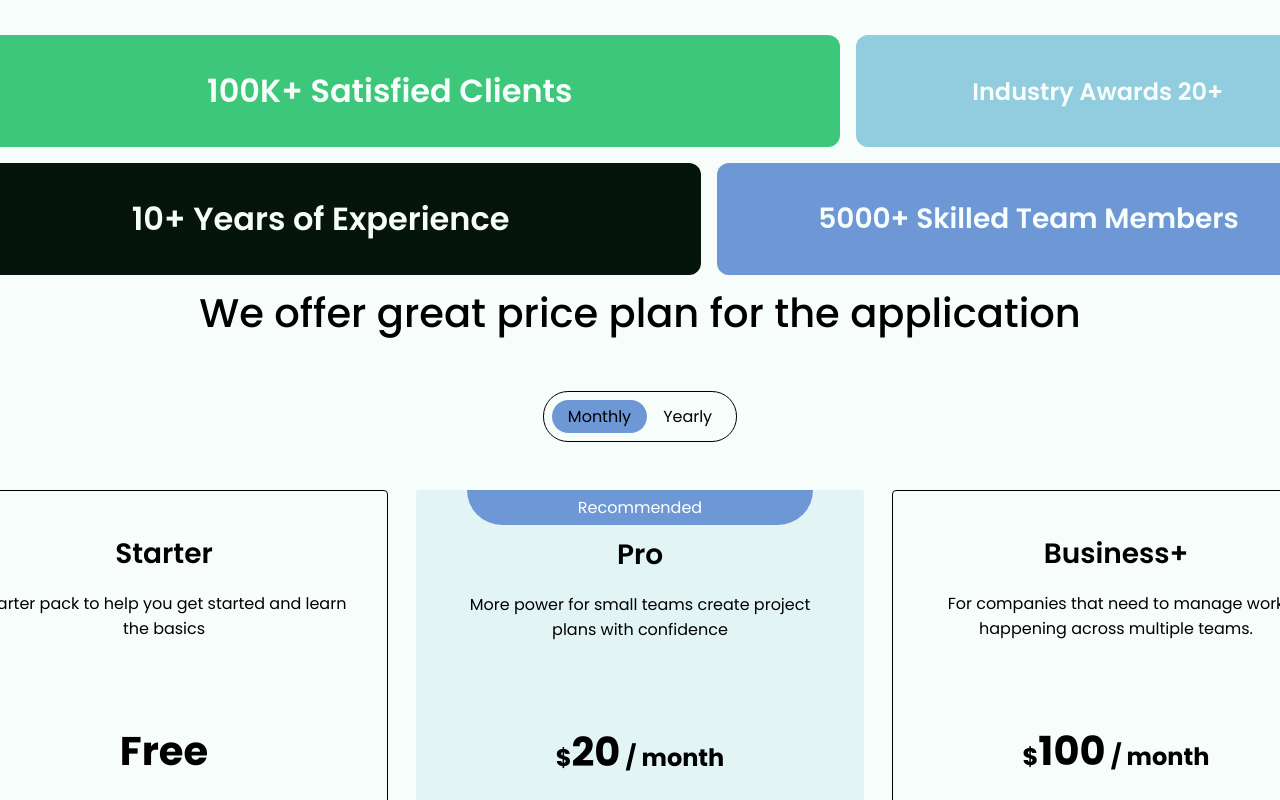
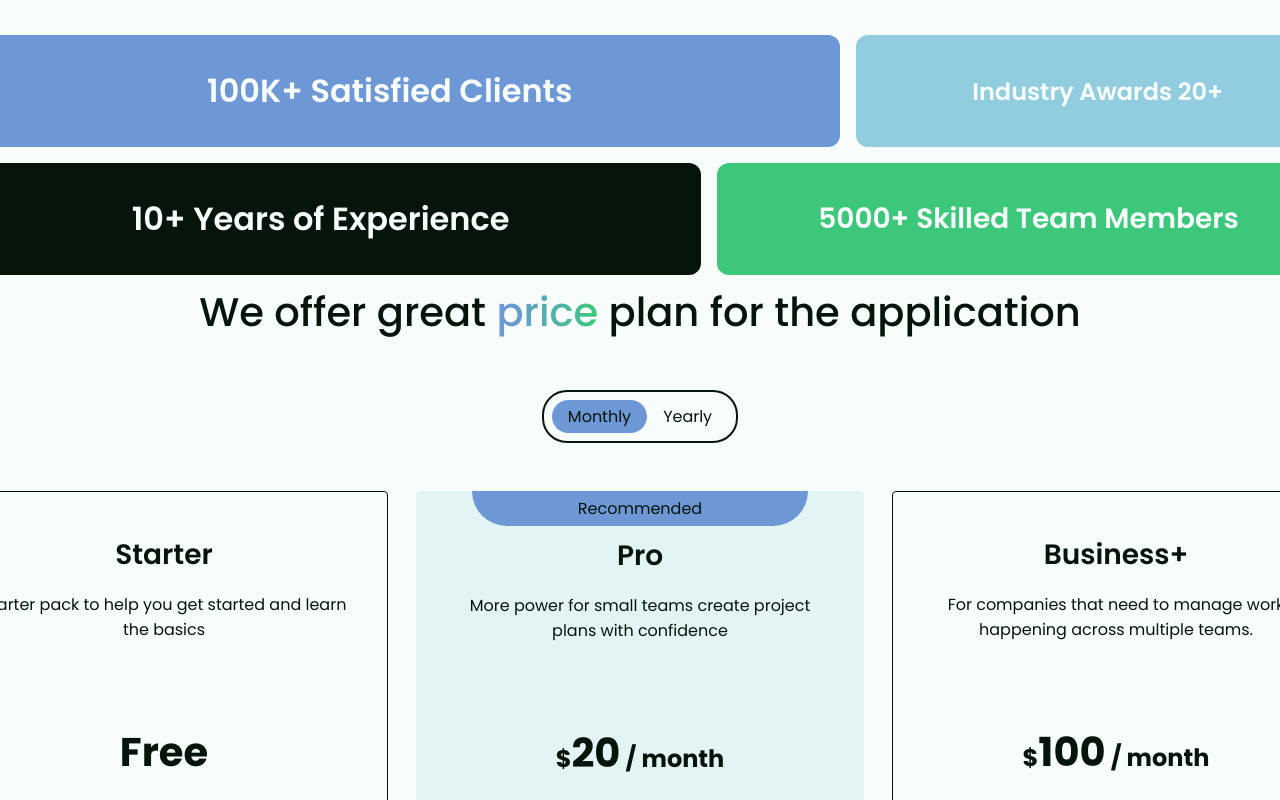
Before and after one commit to Lexsak/choose-color, an Angular app: page / in a window 1280 px wide. Shown: the part 2000-2800 px from the top of the page. Built offline with nearby package versions, Linux system fonts and the light colour scheme.

Commit message:
Pricing Section typescript

```diff
--- a/src/app/color.service.ts
+++ b/src/app/color.service.ts
@@ -7,9 +7,9 @@ export class ColorService {
   // Basic Colors
   textColor: string = '#06150c';
   backgroundColor: string = '#f7fdfa';
-  primaryColor: string = '#3cc77b';
+  primaryColor: string = '#6d97d5';
   secondaryColor: string = '#92cddf';
-  accentColor: string = '#6d97d5';
+  accentColor: string = '#3cc77b';
 
   // Functions to set the colors
   setTextColor(color: string): void {
--- a/src/app/pages/home/home.component.css
+++ b/src/app/pages/home/home.component.css
@@ -324,7 +324,7 @@ h1 {
 .pricing-btns {
   display: flex;
   padding: 8px;
-  border: 1px solid black;
+  border: 2px solid black;
   border-radius: 25px;
 }
 .btn {
@@ -389,8 +389,7 @@ h1 {
   color: white;
 }
 
-.recommended::after {
-  content: "Recommended";
+.recommended-info {
   position: absolute;
   width: 75%;
   top: 0; /* Adjust the top value to position it appropriately */
--- a/src/app/pages/home/home.component.html
+++ b/src/app/pages/home/home.component.html
@@ -14,7 +14,7 @@
       control with the Toolbar below and watch your design come alive.
     </p>
 
-    <div [style.background-color]="getPrimaryColor()" class="hero-btn">
+    <div [style.background-color]="getAccentColor()" class="hero-btn">
       <p [style.color]="getTextColor()">Get Started</p>
     </div>
   </div>
@@ -64,7 +64,7 @@
 
 <div
   class="explore-container"
-  [style.background-color]="getRGBA(getSecondaryColor())"
+  [style.background-color]="getRGBA(getSecondaryColor(), '0.2')"
 >
   <div class="explore-steps">
     <!-- Explore Text -->
@@ -158,7 +158,10 @@
 
 <!-- Simple Blocks with icons -->
 <div class="icon-blocks">
-  <div class="icon-block" [style.background-color]="getRGBA(getSecondaryColor())">
+  <div
+    class="icon-block"
+    [style.background-color]="getRGBA(getSecondaryColor(), '0.2')"
+  >
     <svg
       id="Icons"
       viewBox="0 0 24 24"
@@ -181,7 +184,10 @@
     </p>
   </div>
 
-  <div class="icon-block" [style.background-color]="getRGBA(getSecondaryColor())">
+  <div
+    class="icon-block"
+    [style.background-color]="getRGBA(getSecondaryColor(), '0.2')"
+  >
     <svg
       height="40"
       viewBox="0 0 24 24"
@@ -194,10 +200,15 @@
       />
     </svg>
     <h2 [style.color]="getTextColor()">Live Chat</h2>
-    <p [style.color]="getTextColor()">Real-time communication, instant support, and seamless collaboration.</p>
+    <p [style.color]="getTextColor()">
+      Real-time communication, instant support, and seamless collaboration.
+    </p>
   </div>
 
-  <div class="icon-block" [style.background-color]="getRGBA(getSecondaryColor())">
+  <div
+    class="icon-block"
+    [style.background-color]="getRGBA(getSecondaryColor(), '0.2')"
+  >
     <svg
       height="40"
       id="Icons"
@@ -221,58 +232,110 @@
 <!-- Information tiles -->
 <div class="information-tiles">
   <div class="tiles-container">
-    <div id="clients" [style.background-color]="getPrimaryColor()" [style.color]="getBackgroundColor()">100K+ Satisfied Clients</div>
-    <div id="awards" [style.background-color]="getSecondaryColor()" [style.color]="getBackgroundColor()">Industry Awards 20+</div>
+    <div
+      id="clients"
+      [style.background-color]="getPrimaryColor()"
+      [style.color]="getBackgroundColor()"
+    >
+      100K+ Satisfied Clients
+    </div>
+    <div
+      id="awards"
+      [style.background-color]="getSecondaryColor()"
+      [style.color]="getBackgroundColor()"
+    >
+      Industry Awards 20+
+    </div>
   </div>
   <div class="tiles-container">
-    <div id="years" [style.background-color]="getTextColor()" [style.color]="getBackgroundColor()">10+ Years of Experience</div>
-    <div id="team" [style.background-color]="getAccentColor()" [style.color]="getBackgroundColor()">5000+ Skilled Team Members</div>
+    <div
+      id="years"
+      [style.background-color]="getTextColor()"
+      [style.color]="getBackgroundColor()"
+    >
+      10+ Years of Experience
+    </div>
+    <div
+      id="team"
+      [style.background-color]="getAccentColor()"
+      [style.color]="getBackgroundColor()"
+    >
+      5000+ Skilled Team Members
+    </div>
   </div>
 </div>
 
-
 <!-- Pricing Section -->
 <div class="pricing-container">
-  <h2 class="pricing-title">We offer great <span>price</span> plan for the application</h2>
-  <div class="pricing-btns">
-    <p class="btn" [ngClass]="{'active':pricingIsTrue}" (click)="isMonthly()">Monthly</p>
-    <p class="btn" [ngClass]="{'active':!pricingIsTrue}" (click)="isYearly()">Yearly</p>
+  <h2 class="pricing-title" [style.color]="getTextColor()">
+    We offer great <span [ngStyle]="getGradient()">price</span> plan for the application
+  </h2>
+  <div class="pricing-btns" [style.border-color]="getTextColor()">
+    <p
+      class="btn"
+      [ngClass]="{ active: pricingIsTrue }"
+      (click)="isMonthly()"
+      [style.background-color]="
+        pricingIsTrue ? getPrimaryColor() : 'transparent'
+      "
+      [style.color]="getTextColor()"
+    >
+      Monthly
+    </p>
+    <p
+      class="btn"
+      [ngClass]="{ active: !pricingIsTrue }"
+      (click)="isYearly()"
+      [style.background-color]="
+        !pricingIsTrue ? getPrimaryColor() : 'transparent'
+      "
+      [style.color]="getTextColor()"
+    >
+      Yearly
+    </p>
   </div>
 
   <div class="pricing-options">
     <!-- Starter -->
-    <div class="option">
+    <div class="option" [style.border-color]="getTextColor()">
       <div class="option-text">
-        <h3>Starter</h3>
-        <p>Starter pack to help you get started and learn the basics</p>
+        <h3 [style.color]="getTextColor()">Starter</h3>
+        <p [style.color]="getTextColor()">Starter pack to help you get started and learn the basics</p>
       </div>
-      <h2><span>Free</span></h2>
+      <h2 [style.color]="getTextColor()"><span>Free</span></h2>
 
-      <p class="option-btn">Get Started</p>
+      <p class="option-btn" [style.color]="getTextColor()" [style.border-color]="getTextColor()">Get Started</p>
     </div>
 
     <!-- Pro -->
-    <div class="option recommended">
+    <div class="option recommended" [style.background-color]="getRGBA(getSecondaryColor(), '0.2')">
       <div class="option-text">
-        <h3>Pro</h3>
-        <p>More power for small teams create project plans with confidence</p>
+        <h3 [style.color]="getTextColor()">Pro</h3>
+        <p [style.color]="getTextColor()">More power for small teams create project plans with confidence</p>
       </div>
-      <h2>$<span>{{pricingPro}}</span> / {{pricingIsTrue ? 'month' : 'year'}}</h2>
+      <h2 [style.color]="getTextColor()">
+        $<span>{{ pricingPro }}</span> / {{ pricingIsTrue ? "month" : "year" }}
+      </h2>
 
-      <p class="option-btn">Get Started</p>
+      <p class="option-btn" [style.color]="getTextColor()" [style.background-color]="getPrimaryColor()">Get Started</p>
+      <div class="recommended-info" [style.background-color]="getPrimaryColor()" [style.color]="getTextColor()">Recommended</div>
     </div>
 
+    <!-- Business+ -->
+    <div class="option" [style.border-color]="getTextColor()">
+      <div class="option-text">
+        <h3 [style.color]="getTextColor()">Business+</h3>
+        <p [style.color]="getTextColor()">
+          For companies that need to manage work happening across multiple
+          teams.
+        </p>
+      </div>
+      <h2 [style.color]="getTextColor()">
+        $<span>{{ pricingBusiness }}</span> /
+        {{ pricingIsTrue ? "month" : "year" }}
+      </h2>
 
-    <!-- Business+ -->
-    <div class="option">
-      <div class="option-text">
-        <h3>Business+</h3>
-        <p>For companies that need to manage work happening across multiple teams.</p>
-      </div>
-      <h2>$<span>{{pricingBusiness}}</span> / {{pricingIsTrue ? 'month' : 'year'}}</h2>
-
-      <p class="option-btn">Get Started</p>
+      <p class="option-btn" [style.color]="getTextColor()" [style.border-color]="getTextColor()">Get Started</p>
     </div>
-
   </div>
 </div>
--- a/src/app/pages/home/home.component.ts
+++ b/src/app/pages/home/home.component.ts
@@ -43,8 +43,9 @@ export class HomeComponent {
     };
   }
 
-  getRGBA(color: string) {
-    const rgbaColor = this.hexOrRgbToRgba(color, 0.2);
+  getRGBA(color: string, alpha: string) {
+    const alphaNumber = parseFloat(alpha)
+    const rgbaColor = this.hexOrRgbToRgba(color, alphaNumber);
 
     return rgbaColor;
   }
```
